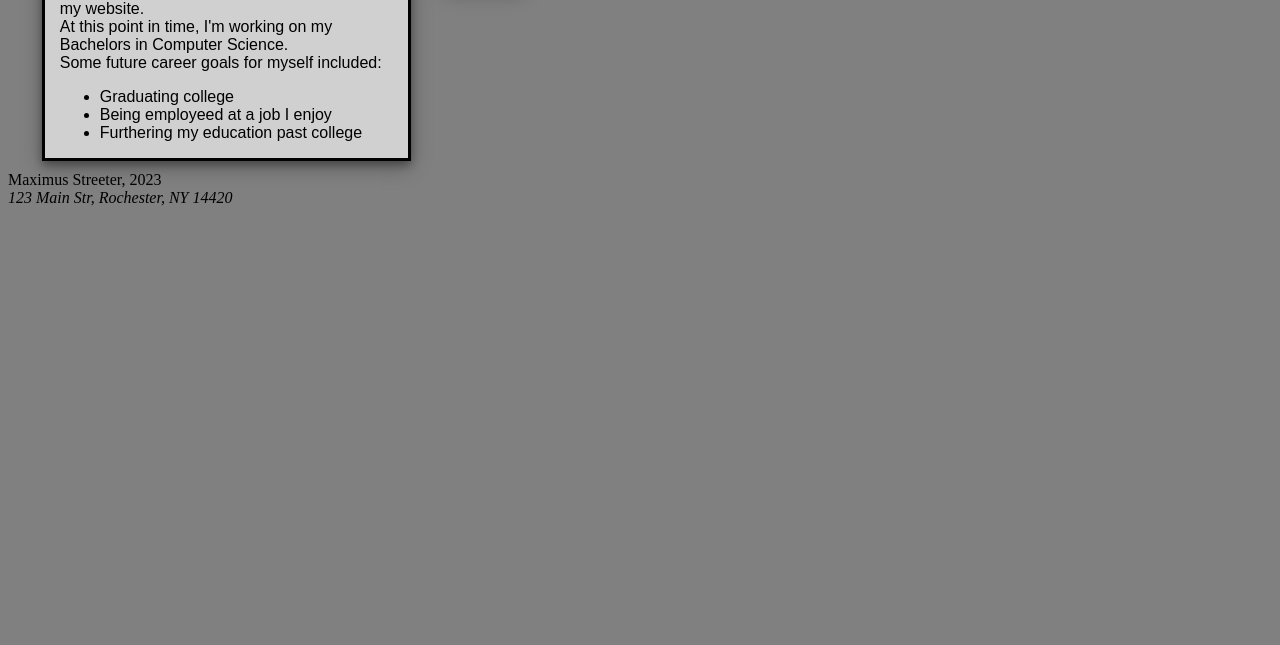
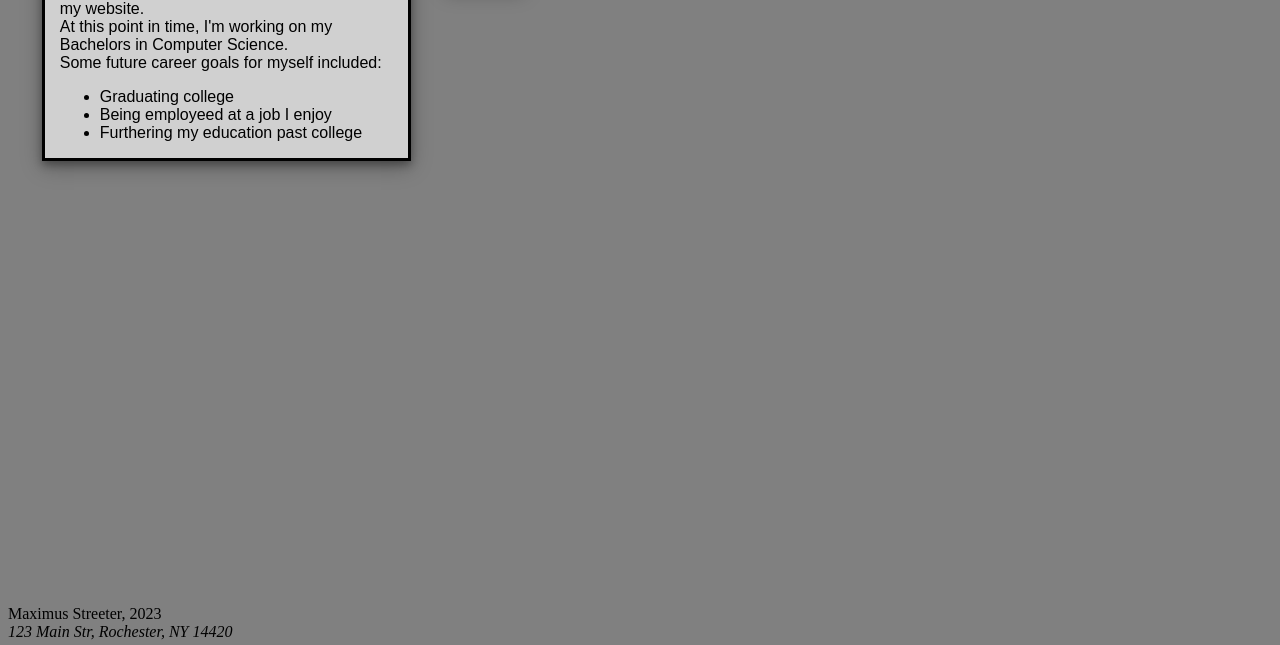
Before and after one commit to mstreeter10/portfolio, a plain HTML site: page index.html in a window 1280 px wide. Shown: the part 155-800 px from the top of the page. Drawn offline with Linux system fonts and the light colour scheme.

Commit message:
Footer upgrades
Signed-off-by: Maximus Streeter <max.streeter10@gmail.com>

```diff
--- a/index.html
+++ b/index.html
@@ -40,7 +40,7 @@
 					<img src="headshot.jpg" alt="headshot" class="imgstyle"/>
 			</div>
 		</div>
-		<div>
+		<div class="footer">
 			<!-- Footer -->
 			<footer>
 				Maximus Streeter, 2023
--- a/styles.css
+++ b/styles.css
@@ -107,3 +107,9 @@ div.left {
 	float: left;
 	width: 33%;
 }
+.footer {
+	position: absolute;
+	bottom: 0;
+	width: 90%;
+	height: 2.5rem;
+}
```
Also changed, not shown: contact.html (+1 -1 lines), courses.html (+1 -1 lines), resume.html (+1 -1 lines).
